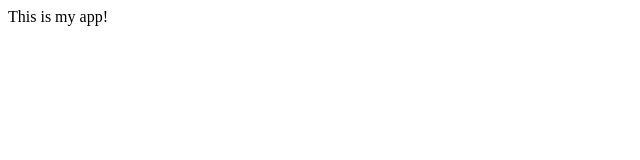
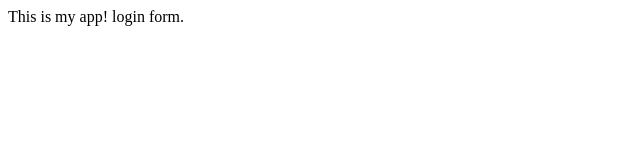
Before and after one commit to GUGIG/myappsample, a plain HTML site: page index.html in a window 1280 px wide. Shown: the full height of the page, 0-640 px from the left. Drawn offline with Linux system fonts and the light colour scheme.

Commit message:
login form

```diff
--- a/index.html
+++ b/index.html
@@ -4,5 +4,6 @@
     </head>
     <body>
         This is my app!
+        login form.
     </body>
 </html>
```
Also changed, not shown: login.html (added, +1 -0 lines).
